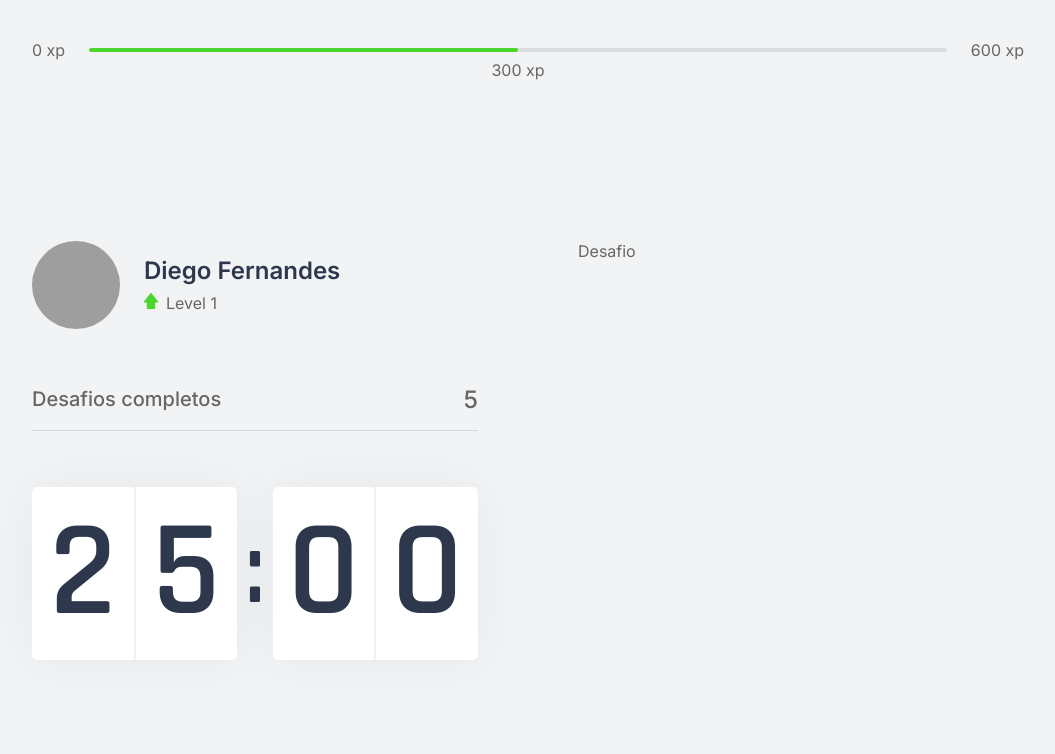
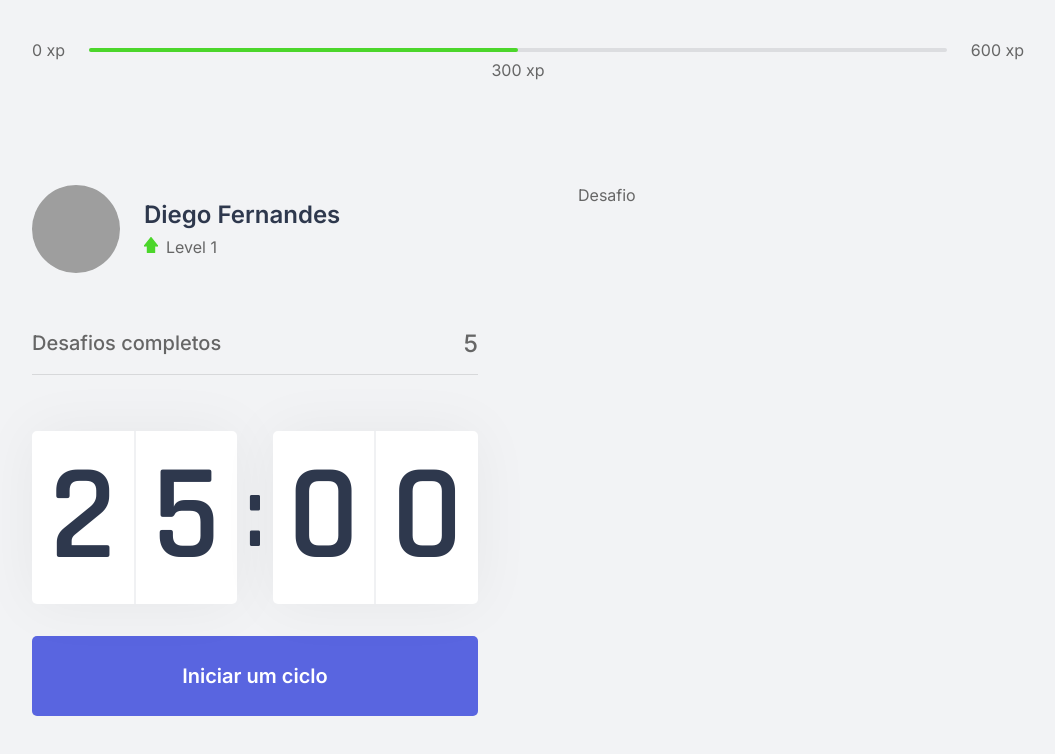
Before and after one commit to pedroht/nlw4, a Next.js app in the folder moveit/: page / in a window 1280 px wide. Shown: the top 754 px of the page, without its empty margins (112-1167 px from the left). Built offline with nearby package versions, Linux system fonts and the light colour scheme; grey boxes are pictures that could not be loaded.

Commit message:
Adicionando funcionamento para iniciar o countdown

```diff
--- a/moveit/src/components/Countdown.tsx
+++ b/moveit/src/components/Countdown.tsx
@@ -1,17 +1,50 @@
+import { useEffect, useState } from "react";
+
 import styles from "../styles/components/Countdown.module.css";
 
 export function Countdown() {
+  const [time, setTime] = useState(25 * 60);
+  const [active, setActive] = useState(false);
+
+  const minutes = Math.floor(time / 60);
+  const seconds = time % 60;
+
+  const [minuteLeft, minuteRight] = String(minutes).padStart(2, "0").split("");
+  const [secondLeft, secondRight] = String(seconds).padStart(2, "0").split("");
+
+  function startCountdown() {
+    setActive(!active);
+  }
+
+  useEffect(() => {
+    if (active && time > 0) {
+      setTimeout(() => {
+        setTime(time - 1);
+      }, 1000);
+    }
+  }, [active, time]);
+
   return (
-    <div className={styles.countdownContainer}>
-      <div>
-        <span>2</span>
-        <span>5</span>
+    <div>
+      <div className={styles.countdownContainer}>
+        <div>
+          <span>{minuteLeft}</span>
+          <span>{minuteRight}</span>
+        </div>
+        <span>:</span>
+        <div>
+          <span>{secondLeft}</span>
+          <span>{secondRight}</span>
+        </div>
       </div>
-      <span>:</span>
-      <div>
-        <span>0</span>
-        <span>0</span>
-      </div>
+
+      <button
+        type="button"
+        className={styles.countdownButton}
+        onClick={startCountdown}
+      >
+        {active ? "Interromper ciclo" : "Iniciar um ciclo"}
+      </button>
     </div>
   );
 }
--- a/moveit/src/styles/components/Countdown.module.css
+++ b/moveit/src/styles/components/Countdown.module.css
@@ -36,3 +36,23 @@
   font-size: 6.25rem;
   margin: 0 0.5rem;
 }
+
+.countdownButton {
+  width: 100%;
+  height: 5rem;
+  margin-top: 2rem;
+  display: flex;
+  align-items: center;
+  justify-content: center;
+  border: 0;
+  border-radius: 5px;
+  background: var(--blue);
+  color: var(--white);
+  font-size: 1.25rem;
+  font-weight: 600;
+  transition: background-color 200ms;
+}
+
+.countdownButton:hover {
+  background: var(--blue-dark);
+}
```
